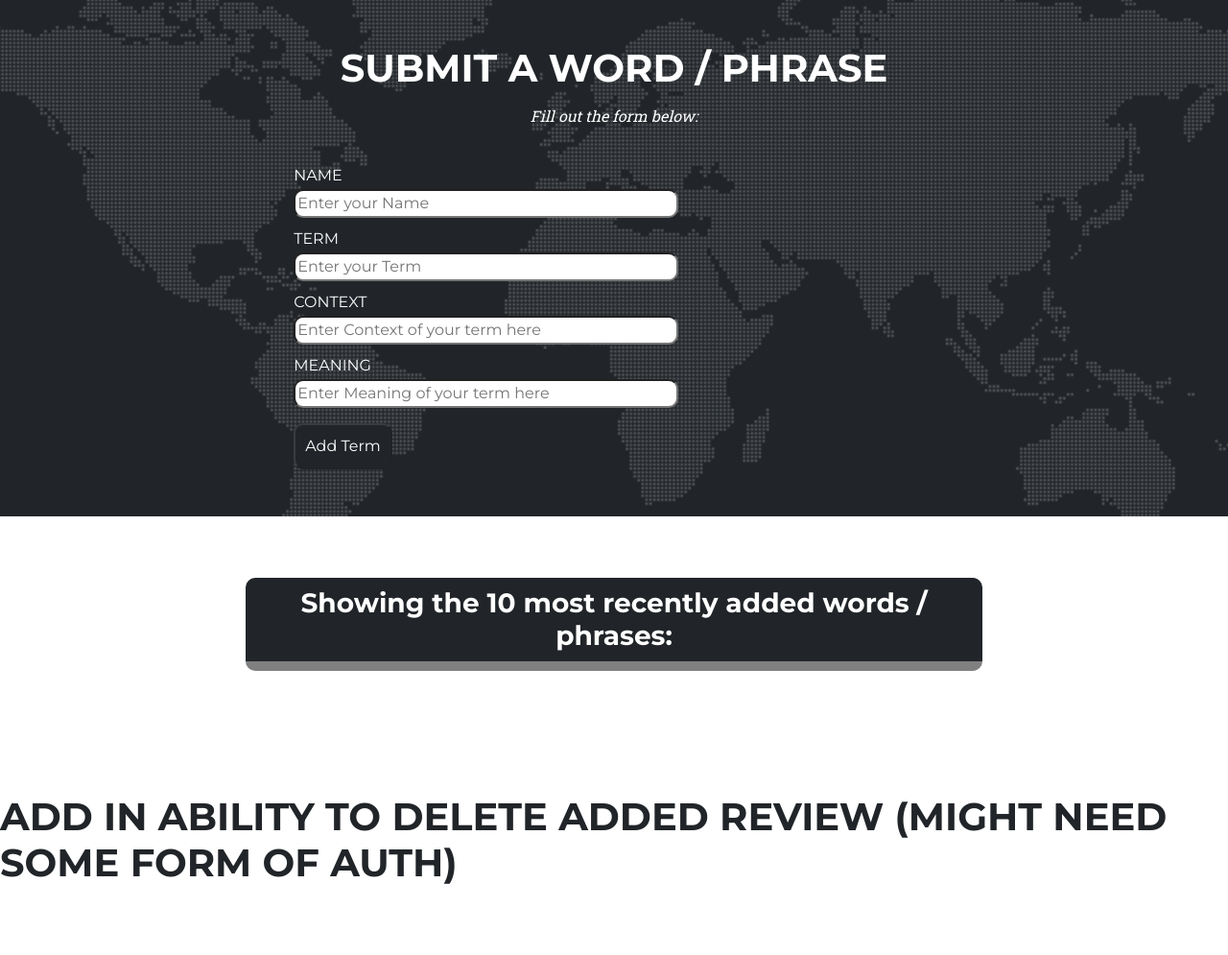
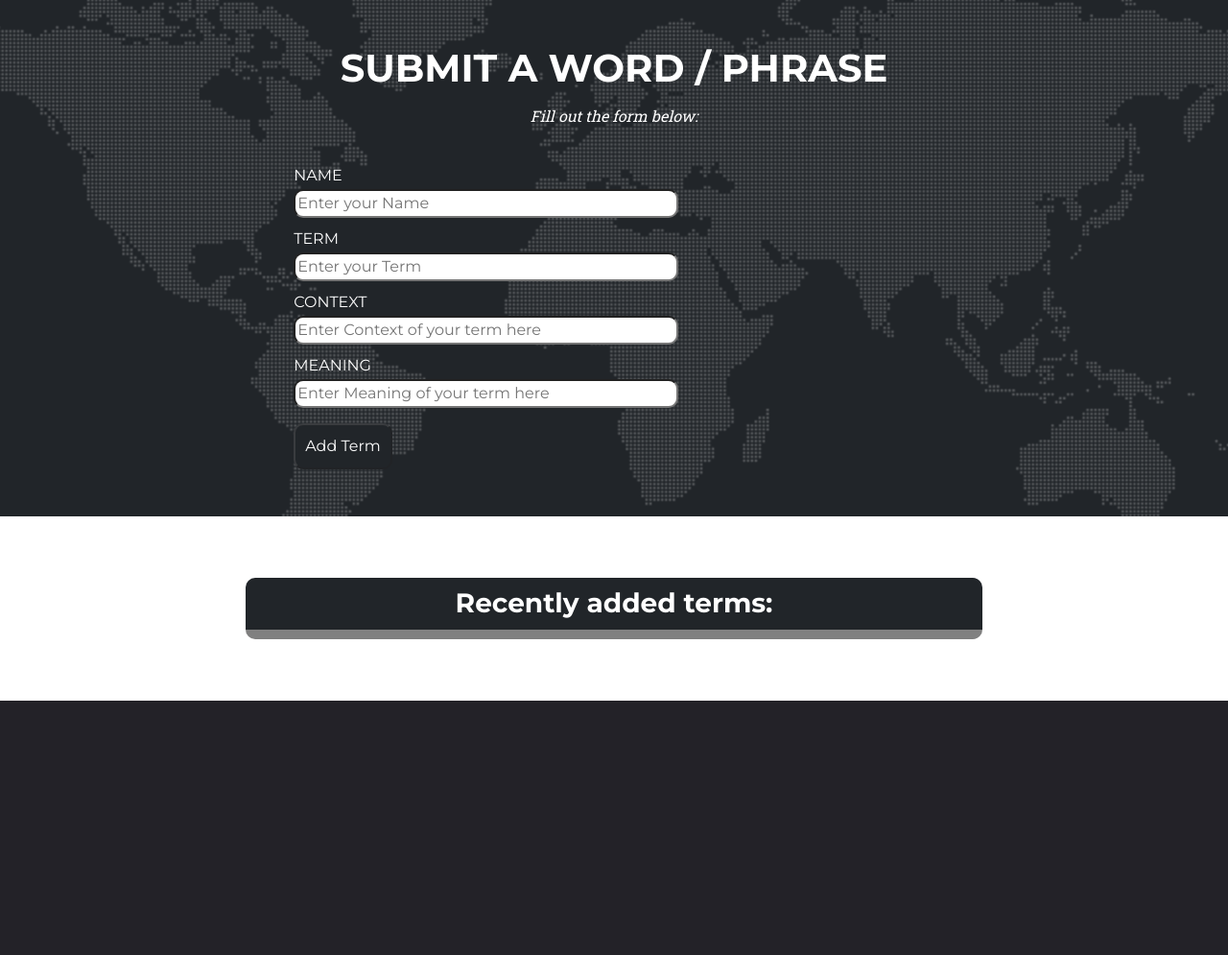
Before and after one commit to AlexJakeman/project-3, a Flask app: page / in a window 1280 px wide. Shown: the part 745-1740 px from the top of the page at 96% size. After the commit the page ends 1475 px from the top, so only its background shows below. Run offline with Flask 2, Linux system fonts and the light colour scheme; data that the repository does not hold is empty; some libraries are stand-ins or nearby versions.

Commit message:
Changed some copy on base.html

```diff
--- a/app/main.py
+++ b/app/main.py
@@ -59,7 +59,7 @@ def word_list():
 
     sorted_word_records = sorted(word_records, key=itemgetter('Date'), reverse=True)
 
-    newest_word_records = sorted_word_records[:10]
+    newest_word_records = sorted_word_records[:1000]
 
     words = []
     for idx, word in enumerate(newest_word_records, start=2):
--- a/app/templates/base.html
+++ b/app/templates/base.html
@@ -111,7 +111,7 @@
 
     <section>
         <h3 class="table-title">
-            Showing the 10 most recently added words / phrases:
+            Recently added terms:
         </h3>
         <div class="scrollable-container">
             <table id="myTable">
@@ -119,7 +119,7 @@
                 <thead>
                 <tr>
                     <th>
-                        Word: {{ word.Word }}
+                        Term: {{ word.Word }}
                     </th>
                 </tr>
                 </thead>
@@ -148,30 +148,24 @@
                             </td>
                         </tr>
                         <tr style="background-color: {{ loop_color }}; color: {{ text_color }}">
-                         <!--   <td>
+                            <td>
                                 Want to delete this term?
                                 <form method="POST" action="{{ url_for('delete_term', id=word.Id) }}" style="display: inline;">
                                     <input type="hidden" name="id" value="{{ word.Id }}">
                                     <button type="submit">Delete</button>
                                 </form>
-                            </td>-->
-                            <td>
+                            </td>
+                  <!--       <td>
                                 Want to edit or delete this term?
                                 <input type="hidden" name="id" value="{{ word.Id }}">
                                 <a href="#" type="button" data-bs-toggle="modal" data-bs-target="#topgenreModal1">Edit / Delete</a>
-                            </td>
+                            </td> -->
                         </tr>
                     </tr>
                 </tbody>
                 {% endfor %}
             </table>
         </div>
-    </section>
-
-    <section>
-        <h1>
-            ADD IN ABILITY TO DELETE ADDED REVIEW (MIGHT NEED SOME FORM OF AUTH)
-        </h1>
     </section>
 
     <!-- Portfolio item 6 modal popup-->
```
